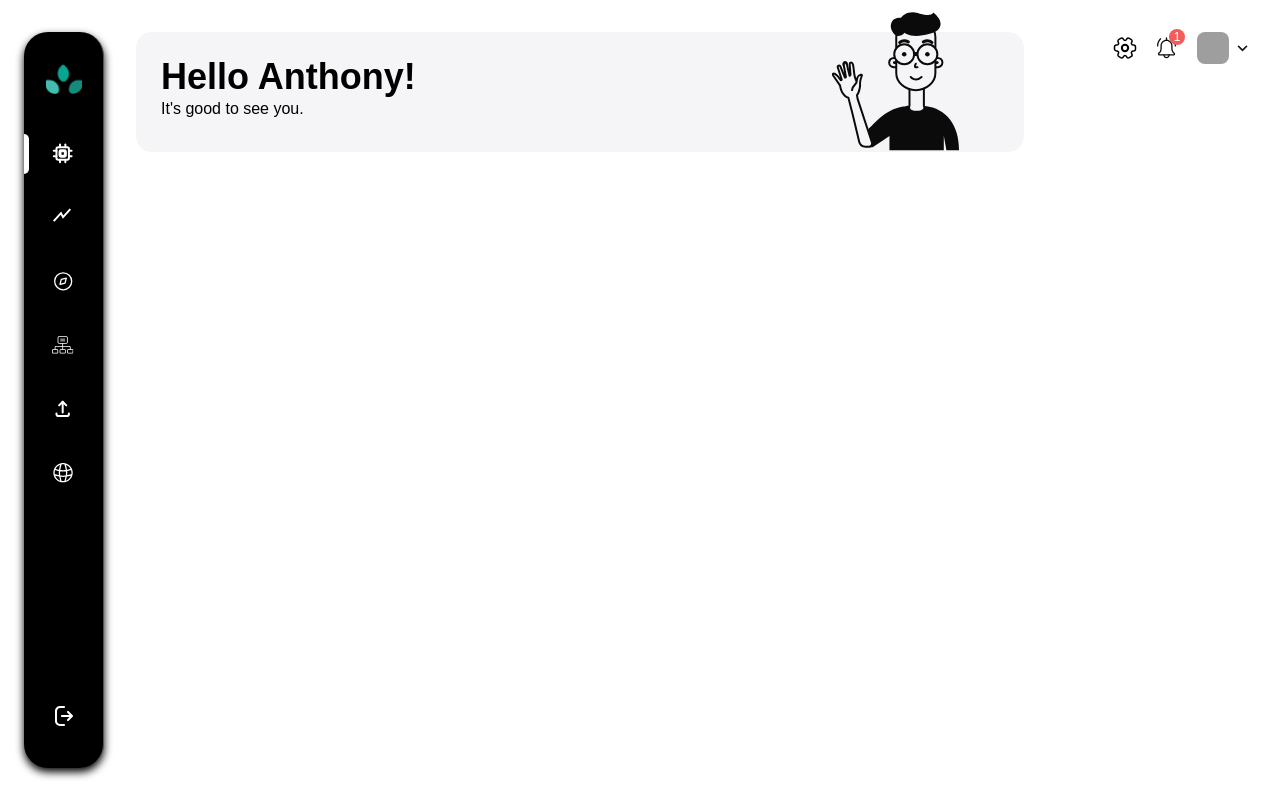
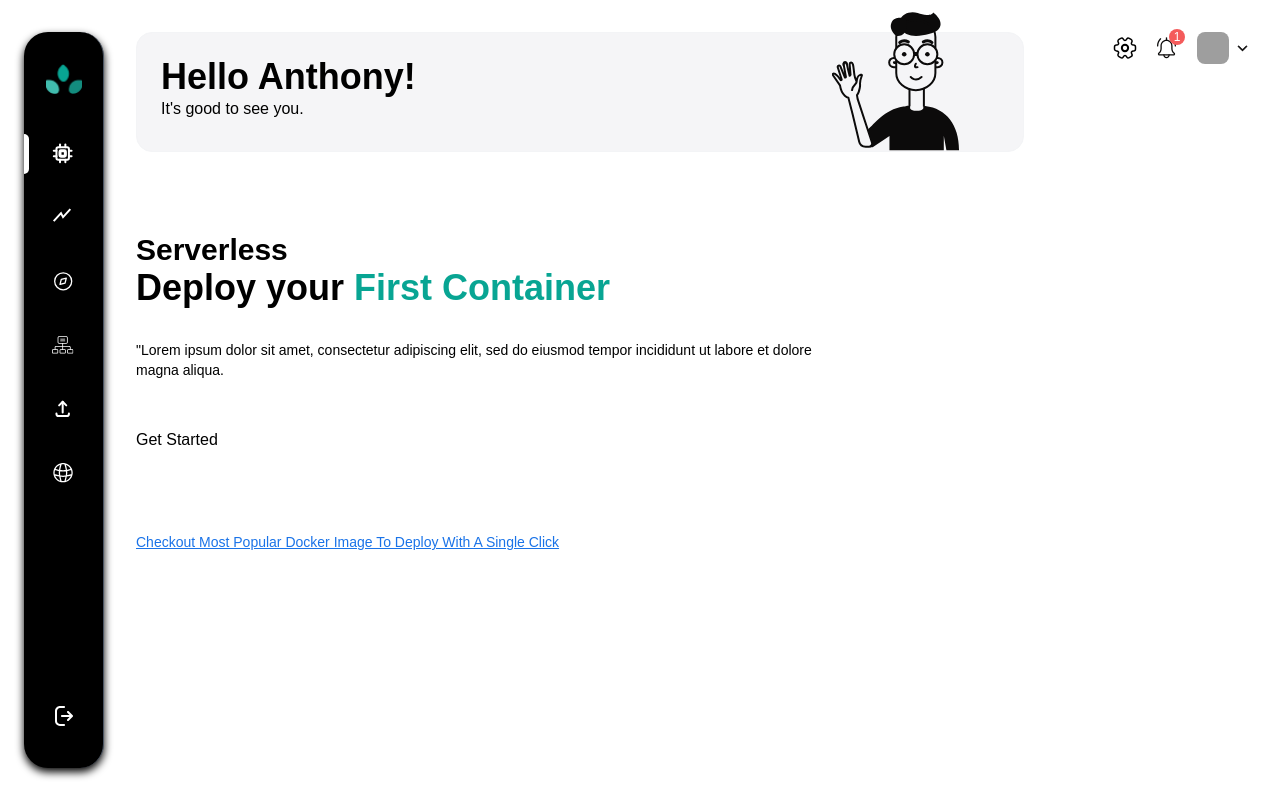
Before and after one commit to AurelianSpodarec/private-exopods-v2, a React (Vite) app: page / in a window 1280 px wide. Built offline with nearby package versions, Linux system fonts and the light colour scheme; grey boxes are pictures that could not be loaded.

Commit message:
update: structure for dashboard with no conainers

```diff
--- a/src/views/pages/Home/HomeIndex.tsx
+++ b/src/views/pages/Home/HomeIndex.tsx
@@ -1,5 +1,6 @@
 import Card from "atoms/Card";
 import Container from "layout/Container";
+import { Link } from "react-router-dom";
 
 function HomeIndex() {
     return (
@@ -8,7 +9,7 @@ function HomeIndex() {
             <Card className="h-[120px] relative mr-56 -mt-16">
                 <div className="flex jusify-between items-center w-full">
                 <div>
-                    <h1 className="text-4xl font-bold">Hello Anthony!</h1>
+                    <h1 className="text-4xl font-semibold">Hello Anthony!</h1>
                     <p className="text-base">It's good to see you.</p>
                 </div>
                 <div>
@@ -50,6 +51,21 @@ function HomeIndex() {
                 </div>
             </Card>
 
+
+            <section className="mt-20">
+                <div className="mb-12 max-w-[700px]">
+                    <div className="mb-8 font-semibold">
+                        <h1 className="text-3xl">Serverless</h1>
+                        <span className="text-4xl">Deploy your <span className="text-[#08A593]">First Container</span></span>
+                    </div>
+                    <p className="text-sm">"Lorem ipsum dolor sit amet, consectetur adipiscing elit, sed do eiusmod tempor incididunt ut labore et dolore magna aliqua.</p>
+                </div>
+                <button className="mb-20">
+                    Get Started
+                </button>
+                <Link to="#" className="block text-[#1A73E8] text-sm capitalize underline">Checkout most popular docker image to deploy with a single click</Link>
+            </section>
+
         </Container>
     )
 }
```
